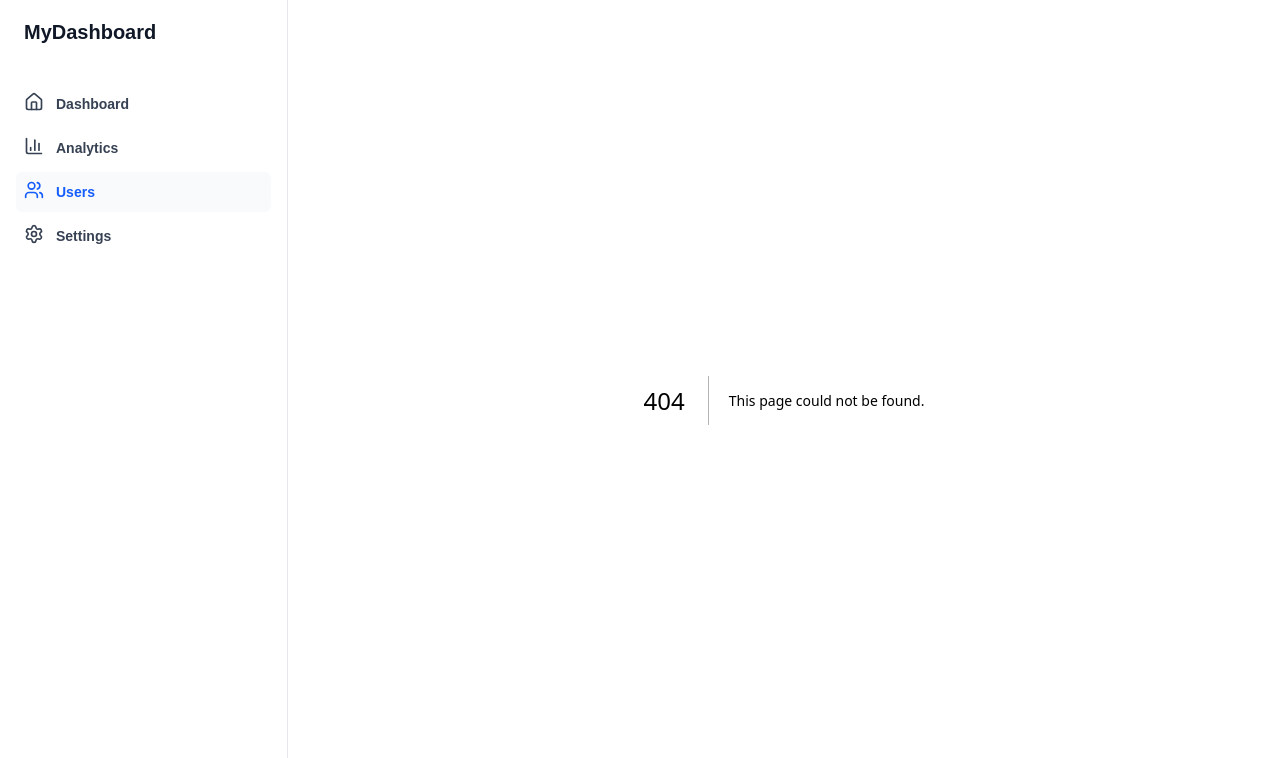
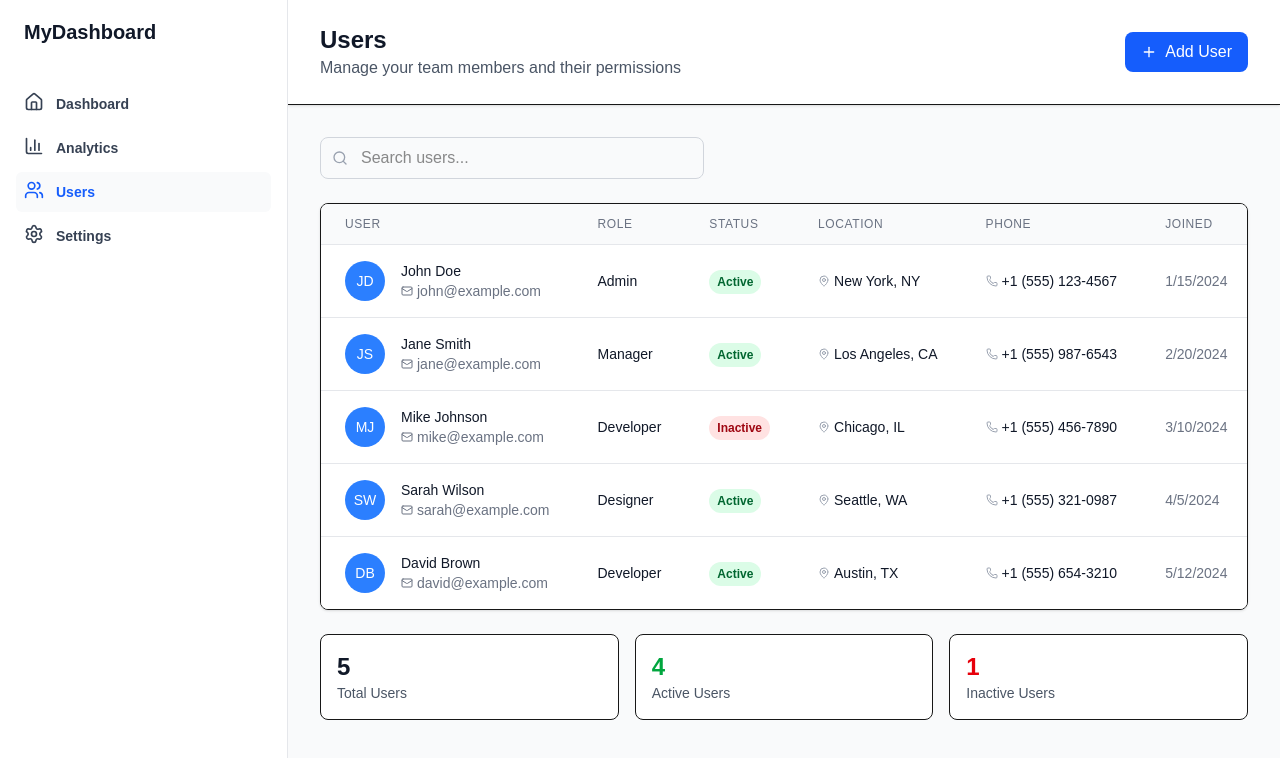
Before and after one commit to ckdonah/dashboard-app, a Next.js app: page /users in a window 1280 px wide. Before the commit this address had no page. Shown: the top 758 px of the page. Built offline with nearby package versions, Linux system fonts and the light colour scheme.

Commit message:
userpage

```diff
--- /dev/null
+++ b/src/app/users/page.tsx
@@ -0,0 +1,270 @@
+'use client'
+
+import { useState } from 'react'
+import { Search, Plus, MoreVertical, Mail, Phone, MapPin } from 'lucide-react'
+
+// Define what a User looks like (TypeScript Interface)
+interface User {
+  id: number
+  name: string
+  email: string
+  role: string
+  status: 'active' | 'inactive'
+  location: string
+  phone: string
+  joinDate: string
+  avatar: string
+}
+
+// Mock user data (in real app, this comes from API)
+const mockUsers: User[] = [
+  {
+    id: 1,
+    name: 'John Doe',
+    email: 'john@example.com',
+    role: 'Admin',
+    status: 'active',
+    location: 'New York, NY',
+    phone: '+1 (555) 123-4567',
+    joinDate: '2024-01-15',
+    avatar: 'JD'
+  },
+  {
+    id: 2,
+    name: 'Jane Smith',
+    email: 'jane@example.com',
+    role: 'Manager',
+    status: 'active',
+    location: 'Los Angeles, CA',
+    phone: '+1 (555) 987-6543',
+    joinDate: '2024-02-20',
+    avatar: 'JS'
+  },
+  {
+    id: 3,
+    name: 'Mike Johnson',
+    email: 'mike@example.com',
+    role: 'Developer',
+    status: 'inactive',
+    location: 'Chicago, IL',
+    phone: '+1 (555) 456-7890',
+    joinDate: '2024-03-10',
+    avatar: 'MJ'
+  },
+  {
+    id: 4,
+    name: 'Sarah Wilson',
+    email: 'sarah@example.com',
+    role: 'Designer',
+    status: 'active',
+    location: 'Seattle, WA',
+    phone: '+1 (555) 321-0987',
+    joinDate: '2024-04-05',
+    avatar: 'SW'
+  },
+  {
+    id: 5,
+    name: 'David Brown',
+    email: 'david@example.com',
+    role: 'Developer',
+    status: 'active',
+    location: 'Austin, TX',
+    phone: '+1 (555) 654-3210',
+    joinDate: '2024-05-12',
+    avatar: 'DB'
+  }
+]
+
+// Status Badge Component
+function StatusBadge({ status }: { status: 'active' | 'inactive' }) {
+  return (
+    <span className={`inline-flex px-2 py-1 text-xs font-semibold rounded-full ${
+      status === 'active'
+        ? 'bg-green-100 text-green-800'
+        : 'bg-red-100 text-red-800'
+    }`}>
+      {status.charAt(0).toUpperCase() + status.slice(1)}
+    </span>
+  )
+}
+
+// User Row Component
+function UserRow({ user }: { user: User }) {
+  return (
+    <tr className="hover:bg-gray-50">
+      {/* Avatar and Name */}
+      <td className="px-6 py-4 whitespace-nowrap">
+        <div className="flex items-center">
+          <div className="h-10 w-10 rounded-full bg-blue-500 flex items-center justify-center">
+            <span className="text-sm font-medium text-white">{user.avatar}</span>
+          </div>
+          <div className="ml-4">
+            <div className="text-sm font-medium text-gray-900">{user.name}</div>
+            <div className="text-sm text-gray-500 flex items-center">
+              <Mail className="h-3 w-3 mr-1" />
+              {user.email}
+            </div>
+          </div>
+        </div>
+      </td>
+
+      {/* Role */}
+      <td className="px-6 py-4 whitespace-nowrap">
+        <div className="text-sm text-gray-900">{user.role}</div>
+      </td>
+
+      {/* Status */}
+      <td className="px-6 py-4 whitespace-nowrap">
+        <StatusBadge status={user.status} />
+      </td>
+
+      {/* Location */}
+      <td className="px-6 py-4 whitespace-nowrap">
+        <div className="text-sm text-gray-900 flex items-center">
+          <MapPin className="h-3 w-3 mr-1 text-gray-400" />
+          {user.location}
+        </div>
+      </td>
+
+      {/* Phone */}
+      <td className="px-6 py-4 whitespace-nowrap">
+        <div className="text-sm text-gray-900 flex items-center">
+          <Phone className="h-3 w-3 mr-1 text-gray-400" />
+          {user.phone}
+        </div>
+      </td>
+
+      {/* Join Date */}
+      <td className="px-6 py-4 whitespace-nowrap text-sm text-gray-500">
+        {new Date(user.joinDate).toLocaleDateString()}
+      </td>
+
+      {/* Actions */}
+      <td className="px-6 py-4 whitespace-nowrap text-right text-sm font-medium">
+        <button className="text-gray-400 hover:text-gray-600">
+          <MoreVertical className="h-4 w-4" />
+        </button>
+      </td>
+    </tr>
+  )
+}
+
+// Main Users Page Component
+export default function UsersPage() {
+  // State for search functionality
+  const [searchTerm, setSearchTerm] = useState('')
+
+  // Filter users based on search term
+  const filteredUsers = mockUsers.filter(user =>
+    user.name.toLowerCase().includes(searchTerm.toLowerCase()) ||
+    user.email.toLowerCase().includes(searchTerm.toLowerCase()) ||
+    user.role.toLowerCase().includes(searchTerm.toLowerCase())
+  )
+
+  return (
+    <div className="min-h-screen bg-gray-50">
+      {/* Page Header */}
+      <div className="bg-white shadow-sm border-b">
+        <div className="px-4 sm:px-6 lg:px-8">
+          <div className="flex justify-between items-center py-6">
+            <div>
+              <h1 className="text-2xl font-bold text-gray-900">Users</h1>
+              <p className="text-gray-600">Manage your team members and their permissions</p>
+            </div>
+
+            {/* Add User Button */}
+            <button className="bg-blue-600 hover:bg-blue-700 text-white px-4 py-2 rounded-lg flex items-center gap-2">
+              <Plus className="h-4 w-4" />
+              Add User
+            </button>
+          </div>
+        </div>
+      </div>
+
+      {/* Main Content */}
+      <main className="px-4 sm:px-6 lg:px-8 py-8">
+        {/* Search and Filters */}
+        <div className="mb-6">
+          <div className="relative">
+            <Search className="absolute left-3 top-1/2 transform -translate-y-1/2 h-4 w-4 text-gray-400" />
+            <input
+              type="text"
+              placeholder="Search users..."
+              className="pl-10 pr-4 py-2 border border-gray-300 rounded-lg w-full sm:w-96 focus:ring-2 focus:ring-blue-500 focus:border-transparent"
+              value={searchTerm}
+              onChange={(e) => setSearchTerm(e.target.value)}
+            />
+          </div>
+        </div>
+
+        {/* Users Table */}
+        <div className="bg-white shadow-sm rounded-lg border overflow-hidden">
+          <div className="overflow-x-auto">
+            <table className="min-w-full divide-y divide-gray-200">
+              {/* Table Header */}
+              <thead className="bg-gray-50">
+                <tr>
+                  <th className="px-6 py-3 text-left text-xs font-medium text-gray-500 uppercase tracking-wider">
+                    User
+                  </th>
+                  <th className="px-6 py-3 text-left text-xs font-medium text-gray-500 uppercase tracking-wider">
+                    Role
+                  </th>
+                  <th className="px-6 py-3 text-left text-xs font-medium text-gray-500 uppercase tracking-wider">
+                    Status
+                  </th>
+                  <th className="px-6 py-3 text-left text-xs font-medium text-gray-500 uppercase tracking-wider">
+                    Location
+                  </th>
+                  <th className="px-6 py-3 text-left text-xs font-medium text-gray-500 uppercase tracking-wider">
+                    Phone
+                  </th>
+                  <th className="px-6 py-3 text-left text-xs font-medium text-gray-500 uppercase tracking-wider">
+                    Joined
+                  </th>
+                  <th className="relative px-6 py-3">
+                    <span className="sr-only">Actions</span>
+                  </th>
+                </tr>
+              </thead>
+
+              {/* Table Body */}
+              <tbody className="bg-white divide-y divide-gray-200">
+                {filteredUsers.map((user) => (
+                  <UserRow key={user.id} user={user} />
+                ))}
+              </tbody>
+            </table>
+          </div>
+
+          {/* No Results */}
+          {filteredUsers.length === 0 && (
+            <div className="text-center py-12">
+              <p className="text-gray-500">No users found matching your search.</p>
+            </div>
+          )}
+        </div>
+
+        {/* Stats Summary */}
+        <div className="mt-6 grid grid-cols-1 sm:grid-cols-3 gap-4">
+          <div className="bg-white p-4 rounded-lg border">
+            <div className="text-2xl font-bold text-gray-900">{mockUsers.length}</div>
+            <div className="text-sm text-gray-600">Total Users</div>
+          </div>
+          <div className="bg-white p-4 rounded-lg border">
+            <div className="text-2xl font-bold text-green-600">
+              {mockUsers.filter(u => u.status === 'active').length}
+            </div>
+            <div className="text-sm text-gray-600">Active Users</div>
+          </div>
+          <div className="bg-white p-4 rounded-lg border">
+            <div className="text-2xl font-bold text-red-600">
+              {mockUsers.filter(u => u.status === 'inactive').length}
+            </div>
+            <div className="text-sm text-gray-600">Inactive Users</div>
+          </div>
+        </div>
+      </main>
+    </div>
+  )
+}
```
